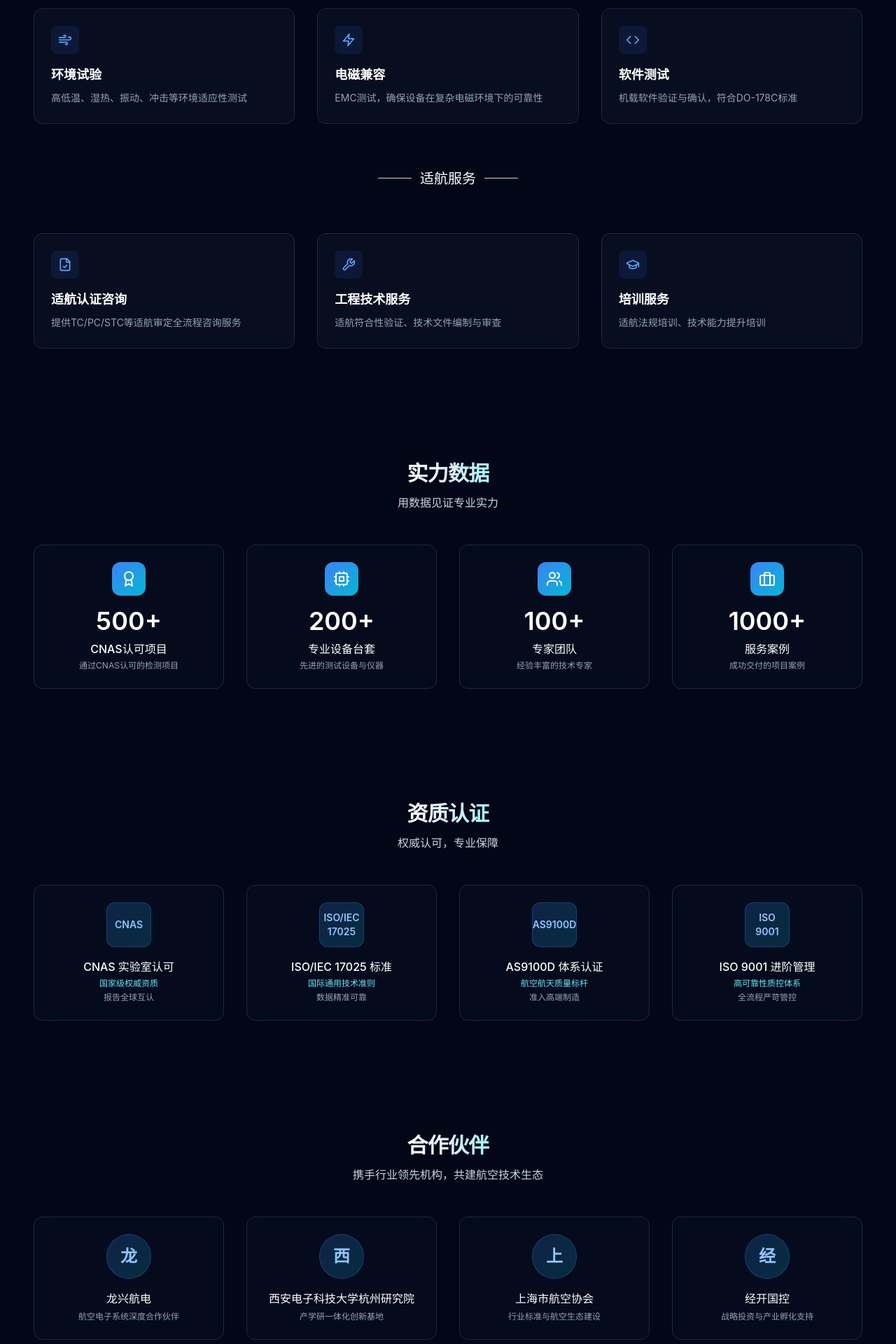
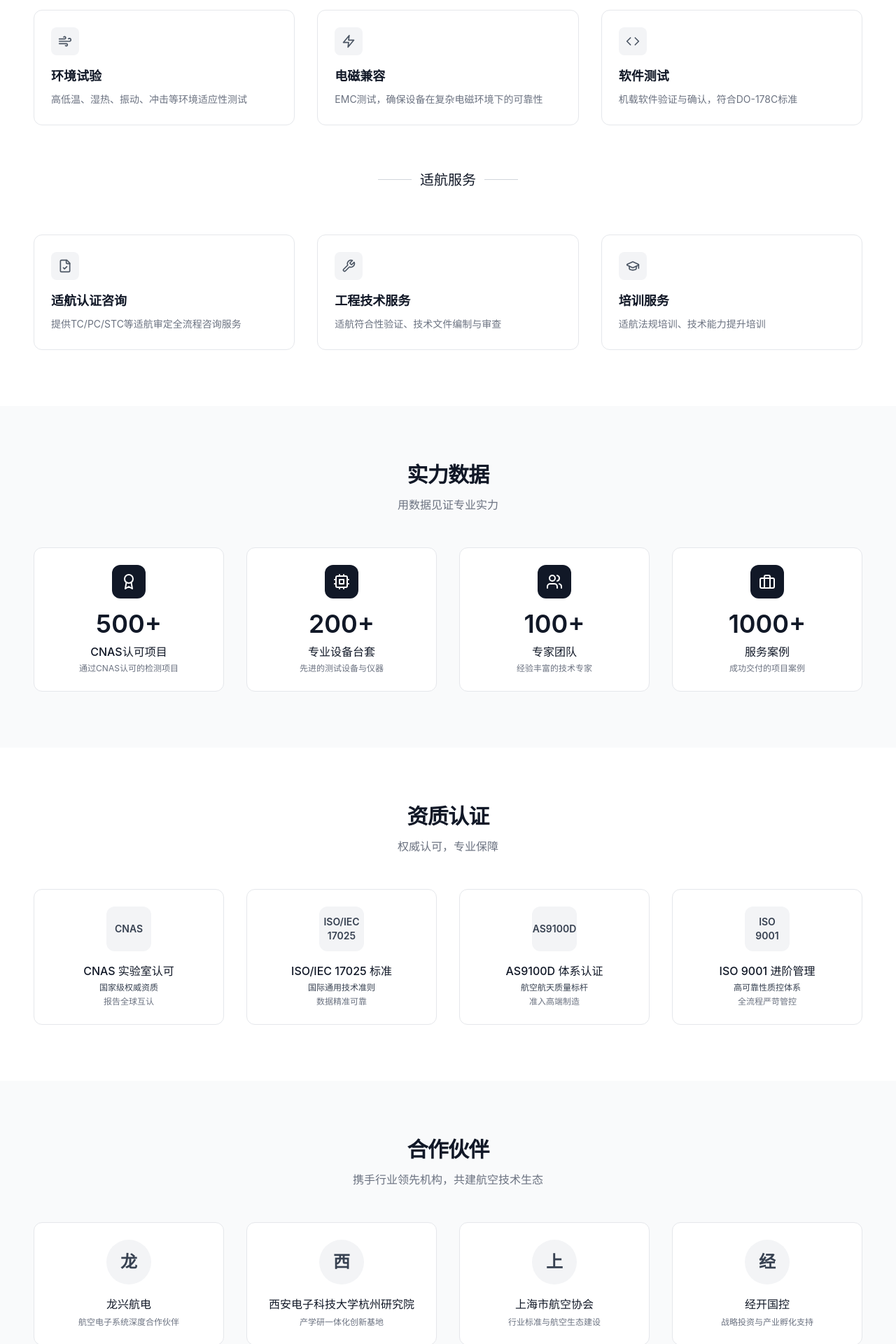
Before and after one commit to HuajiSoup/Kunpeng-Official, a Next.js app: page / in a window 1280 px wide. Shown: the part 880-2800 px from the top of the page at 70% size. Built offline with nearby package versions, Linux system fonts and the light colour scheme.

Commit message:
修改主页配色

```diff
--- a/components/CoreCapabilities.tsx
+++ b/components/CoreCapabilities.tsx
@@ -9,8 +9,8 @@ import {
   GraduationCap,
 } from "lucide-react";
 import { useLanguage } from "@/lib/LanguageContext";
-import { IntroTitle } from "./ui/HomeSectionTitle";
-import { BentoCard } from "./ui/BentoGrid";
+import { HomeSectionTitle } from "./ui/HomeSectionTitle";
+import { ItemBox } from "./ui/ItemBox";
 
 const getCapabilities = (t: (key: string) => string) => ({
   testingCapabilities: {
@@ -59,36 +59,36 @@ export default function CoreCapabilities() {
   const { t } = useLanguage();
   const { testingCapabilities, consultCapabilities } = getCapabilities(t);
   return (
-    <section className="relative py-16 lg:py-20 bg-slate-950">
+    <section id="core-capabilities" className="relative py-16 lg:py-20">
       <div className="container mx-auto px-6 sm:px-8 lg:px-12">
-        <IntroTitle title={t("home.capabilities.title")} desc={t("home.capabilities.subtitle")} />
+        <HomeSectionTitle title={t("home.capabilities.title")} desc={t("home.capabilities.subtitle")} />
 
         <div className="space-y-16">
           {[testingCapabilities, consultCapabilities].map((capbilities, index) => (
             <div key={index} className="space-y-16">
-              <div className="flex items-center justify-center">
+              <div className="flex items-center justify-center mb-8">
                 <div className="h-px w-12 bg-gray-300 mr-3"></div>
-                <h3 className="text-xl font-medium text-white">{capbilities.name}</h3>
+                <h3 className="text-xl font-medium text-gray-900">{capbilities.name}</h3>
                 <div className="h-px w-12 bg-gray-300 ml-3"></div>
               </div>
               <div className="grid grid-cols-1 md:grid-cols-3 gap-6 lg:gap-8">
                 {capbilities.content.map((feature, index) => {
                   const Icon = feature.icon;
                   return (
-                    <BentoCard
+                    <ItemBox
                       key={index}
-                      className="group p-6 bg-slate-900/50 backdrop-blur-sm border-slate-800"
+                      fancy
                     >
-                      <div className="w-10 h-10 bg-blue-500/10 rounded-lg flex items-center justify-center mb-4 group-hover:bg-blue-500 group-hover:text-white transition-all duration-300">
-                        <Icon className="w-5 h-5 text-blue-400 group-hover:text-white transition-colors" />
+                      <div className="w-10 h-10 bg-gray-100 rounded-lg flex items-center justify-center mb-4 group-hover:bg-gray-900 group-hover:text-white transition-all duration-300">
+                        <Icon className="w-5 h-5 text-gray-600 group-hover:text-white transition-colors" />
                       </div>
-                      <h4 className="text-lg font-semibold text-white mb-2">
+                      <h4 className="text-lg font-semibold text-gray-900 mb-2">
                         {feature.title}
                       </h4>
-                      <p className="text-sm text-slate-400 leading-relaxed">
+                      <p className="text-sm text-gray-500 leading-relaxed">
                         {feature.description}
                       </p>
-                    </BentoCard>
+                    </ItemBox>
                   );
                 })}
               </div>
--- a/components/Qualifications.tsx
+++ b/components/Qualifications.tsx
@@ -1,8 +1,8 @@
 "use client";
 
 import { useLanguage } from "@/lib/LanguageContext";
-import { IntroTitle } from "./ui/HomeSectionTitle";
-import { BentoCard } from "./ui/BentoGrid";
+import { HomeSectionTitle } from "./ui/HomeSectionTitle";
+import { ItemBox } from "./ui/ItemBox";
 
 export default function Qualifications() {
   const { t } = useLanguage();
@@ -35,27 +35,28 @@ export default function Qualifications() {
   ];
 
   return (
-    <section className="relative py-16 lg:py-20 bg-slate-950">
+    <section id="qualifications" className="relative py-16 lg:py-20">
       <div className="container mx-auto px-6 sm:px-8 lg:px-12">
-        <IntroTitle title={t("home.qualifications.title")} desc={t("home.qualifications.subtitle")} />
+        <HomeSectionTitle title={t("home.qualifications.title")} desc={t("home.qualifications.subtitle")} />
 
         <div className="grid grid-cols-2 lg:grid-cols-4 gap-6 lg:gap-8">
           {qualifications.map((qual, index) => (
-            <BentoCard
+            <ItemBox
               key={index}
-              className="group p-6 bg-slate-900/30 border-slate-800 text-center"
+              fancy
+              className="text-center"
             >
-              <div className="w-16 h-16 bg-gradient-to-br from-blue-500/20 to-cyan-500/20 rounded-xl flex items-center justify-center mx-auto mb-4 group-hover:from-blue-500 group-hover:to-cyan-500 transition-all duration-300 border border-blue-500/30 group-hover:border-cyan-400/50">
-                <div className="text-xs lg:text-sm font-semibold text-blue-300 group-hover:text-white transition-colors text-center px-1 leading-tight">
+              <div className="w-16 h-16 bg-gray-100 rounded-xl flex items-center justify-center mx-auto mb-4 group-hover:bg-gray-900 transition-all duration-300">
+                <div className="text-xs lg:text-sm font-semibold text-gray-700 group-hover:text-white transition-colors text-center px-1 leading-tight">
                   {qual.name}
                 </div>
               </div>
-              <h3 className="text-sm lg:text-base font-medium text-white mb-1 leading-tight">
+              <h3 className="text-sm lg:text-base font-medium text-gray-900 mb-1 leading-tight">
                 {qual.fullName}
               </h3>
-              <p className="text-xs font-medium text-cyan-300 mb-1">{qual.subtitle}</p>
-              <p className="text-xs text-slate-400">{qual.description}</p>
-            </BentoCard>
+              <p className="text-xs font-medium text-gray-700 mb-1">{qual.subtitle}</p>
+              <p className="text-xs text-gray-500">{qual.description}</p>
+            </ItemBox>
           ))}
         </div>
       </div>
--- a/components/Statistics.tsx
+++ b/components/Statistics.tsx
@@ -2,9 +2,9 @@
 
 import { Award, Cpu, Users, Briefcase } from "lucide-react";
 import { useLanguage } from "@/lib/LanguageContext";
-import { IntroTitle } from "./ui/HomeSectionTitle";
-import { BentoCard } from "./ui/BentoGrid";
+import { HomeSectionTitle } from "./ui/HomeSectionTitle";
 import { AnimatedNumber } from "./ui/AnimatedNumber";
+import { ItemBox } from "./ui/ItemBox";
 
 const getStats = (t: (key: string) => string) => [
   {
@@ -42,35 +42,36 @@ export default function Statistics() {
   const stats = getStats(t);
 
   return (
-    <section className="relative py-16 lg:py-20 bg-slate-950">
+    <section id="statistics" className="relative py-16 lg:py-20 bg-gray-50">
       <div className="container mx-auto px-6 sm:px-8 lg:px-12">
-        <IntroTitle title={t("home.statistics.title")} desc={t("home.statistics.subtitle")} />
+        <HomeSectionTitle title={t("home.statistics.title")} desc={t("home.statistics.subtitle")} />
 
         <div className="grid grid-cols-1 sm:grid-cols-2 lg:grid-cols-4 gap-6 lg:gap-8">
           {stats.map((stat, index) => {
             const Icon = stat.icon;
             return (
-              <BentoCard
+              <ItemBox
                 key={index}
-                className="group p-6 bg-slate-900/30 border border-slate-800 text-center"
+                fancy
+                className="text-center"
               >
-                <div className="w-12 h-12 bg-gradient-to-br from-blue-500 to-cyan-500 rounded-xl flex items-center justify-center mx-auto mb-4 group-hover:scale-105 transition-transform duration-300">
+                <div className="w-12 h-12 bg-gray-900 rounded-xl flex items-center justify-center mx-auto mb-4 group-hover:scale-105 transition-transform duration-300">
                   <Icon className="w-6 h-6 text-white" />
                 </div>
                 <div className="mb-2">
                   <AnimatedNumber
-                    className="text-3xl lg:text-4xl font-semibold text-white"
+                    className="text-3xl lg:text-4xl font-semibold text-gray-900"
                     endValue={stat.value}
                     suffix={stat.suffix}
                   />
                 </div>
-                <div className="text-base font-medium text-white mb-1">
+                <div className="text-base font-medium text-gray-900 mb-1">
                   {stat.label}
                 </div>
-                <div className="text-xs text-slate-400">
+                <div className="text-xs text-gray-500">
                   {stat.description}
                 </div>
-              </BentoCard>
+              </ItemBox>
             );
           })}
         </div>
--- a/components/TechnicalSupport.tsx
+++ b/components/TechnicalSupport.tsx
@@ -1,8 +1,8 @@
 "use client";
 
 import { useLanguage } from "@/lib/LanguageContext";
-import { IntroTitle } from "./ui/HomeSectionTitle";
-import { BentoCard } from "./ui/BentoGrid";
+import { HomeSectionTitle } from "./ui/HomeSectionTitle";
+import { ItemBox } from "./ui/ItemBox";
 
 const getSupportItems = (t: (key: string) => string) => [
   {
@@ -32,32 +32,31 @@ export default function TechnicalSupport() {
   const supportItems = getSupportItems(t);
 
   return (
-    <section className="relative py-16 lg:py-20 bg-slate-950">
+    <section id="technical-support" className="relative py-16 lg:py-20 bg-gray-50">
       <div className="container mx-auto px-6 sm:px-8 lg:px-12">
-        <IntroTitle title={t("home.technicalSupport.title")} desc={t("home.technicalSupport.subtitle")} />
+        <HomeSectionTitle title={t("home.technicalSupport.title")} desc={t("home.technicalSupport.subtitle")} />
 
         {/* Support Cards Grid */}
         <div className="grid grid-cols-1 md:grid-cols-4 gap-6 lg:gap-8">
           {supportItems.map((item, index) => (
-            <BentoCard
+            <ItemBox
               key={index}
-              className="group p-6 bg-slate-900/30 border-slate-800 text-center"
+              fancy
+              className="text-center"
             >
-              {/* Logo区域 - 圆形占位符，蓝色渐变背景 */}
-              <div className="w-16 h-16 bg-gradient-to-br from-blue-500/20 to-cyan-500/20 rounded-full flex items-center justify-center mx-auto mb-4 group-hover:from-blue-500 group-hover:to-cyan-500 transition-all duration-300 border border-blue-500/30 group-hover:border-cyan-400/50">
-                <div className="text-xl lg:text-2xl font-semibold text-blue-300 group-hover:text-white transition-colors">
+              {/* Logo区域 - 圆形占位符，浅灰色背景 */}
+              <div className="w-16 h-16 bg-gray-100 rounded-full flex items-center justify-center mx-auto mb-4 group-hover:bg-gray-900 transition-all duration-300">
+                <div className="text-xl lg:text-2xl font-semibold text-gray-700 group-hover:text-white transition-colors">
                   {item.initial}
                 </div>
               </div>
 
-              {/* 标题 */}
-              <h3 className="text-sm lg:text-base font-medium text-white mb-1.5 leading-tight">
+              <h3 className="text-sm lg:text-base font-medium text-gray-900 mb-1.5 leading-tight">
                 {item.title}
               </h3>
 
-              {/* 描述 */}
-              <p className="text-xs text-slate-400">{item.description}</p>
-            </BentoCard>
+              <p className="text-xs text-gray-500">{item.description}</p>
+            </ItemBox>
           ))}
         </div>
 
--- a/components/ui/BentoGrid.tsx
+++ b/components/ui/BentoGrid.tsx
@@ -39,10 +39,6 @@ interface BentoCardProps {
 
 export function BentoCard({
   className,
-  title,
-  description,
-  header,
-  icon,
   children,
   theme = "dark",
 }: BentoCardProps) {
--- a/components/ui/HomeSectionTitle.tsx
+++ b/components/ui/HomeSectionTitle.tsx
@@ -3,18 +3,16 @@ interface IntroTitleProps {
   desc: string;
 }
 
-export function IntroTitle({
+export function HomeSectionTitle({
   title,
   desc
 }: IntroTitleProps) {
   return (<>
     <div className="text-center mb-12">
-      <h2 className="text-2xl lg:text-3xl font-semibold text-white mb-3 tracking-tight">
-        <span className="bg-gradient-to-r from-white via-blue-100 to-cyan-200 bg-clip-text text-transparent">
-          {title}
-        </span>
+      <h2 className="text-2xl lg:text-3xl font-semibold text-gray-900 mb-3 tracking-tight">
+        {title}
       </h2>
-      <p className="text-base text-slate-300 font-light">
+      <p className="text-base text-gray-500 max-w-2xl mx-auto leading-relaxed font-light">
         {desc}
       </p>
     </div>
--- a/components/ui/ItemBox.tsx
+++ b/components/ui/ItemBox.tsx
@@ -13,13 +13,13 @@ export function ItemBox({
   return (
     <div
       className={cn(
-        "group relative p-6 rounded-2xl bg-white/80 backdrop-blur-sm border-[0.5px] border-blue-500/20 hover:border-blue-500/50 hover:shadow-[0_0_25px_rgba(59,130,246,0.2)]\
-        hover:bg-blue-50/50 transition-all duration-300 hover-gentle-wiggle cursor-pointer overflow-hidden",
+        `group p-6 rounded-xl bg-white border border-gray-200 hover:border-gray-300 transition-all duration-300 hover:shadow-lg cursor-pointer`,
+        fancy ? "hover-gentle-wiggle" : "",
         className
       )}
     >
       {/* Moving Border & background color*/}
-      {fancy && <>
+      {/* {fancy && <>
         <div className="absolute inset-0 opacity-0 group-hover:opacity-100 transition-opacity duration-500">
           <div className="absolute inset-0 rounded-2xl border border-transparent bg-gradient-to-r from-blue-500 via-cyan-500 to-blue-500 bg-[length:200%_100%] animate-[border-beam_3s_linear_infinite]"
             style={{
@@ -34,11 +34,9 @@ export function ItemBox({
         <div className="absolute inset-0 opacity-0 group-hover:opacity-100 transition-opacity duration-500 pointer-events-none">
           <div className="absolute inset-0 rounded-2xl bg-gradient-to-br from-blue-500/10 via-transparent to-cyan-500/10"></div>
         </div>
-      </>}
+      </>} */}
 
       {children}
-      <div className="relative z-10">
-      </div>
     </div>
   );
 }
```
Also changed, not shown: components/HeroCarousel.tsx (+15 -16 lines).
